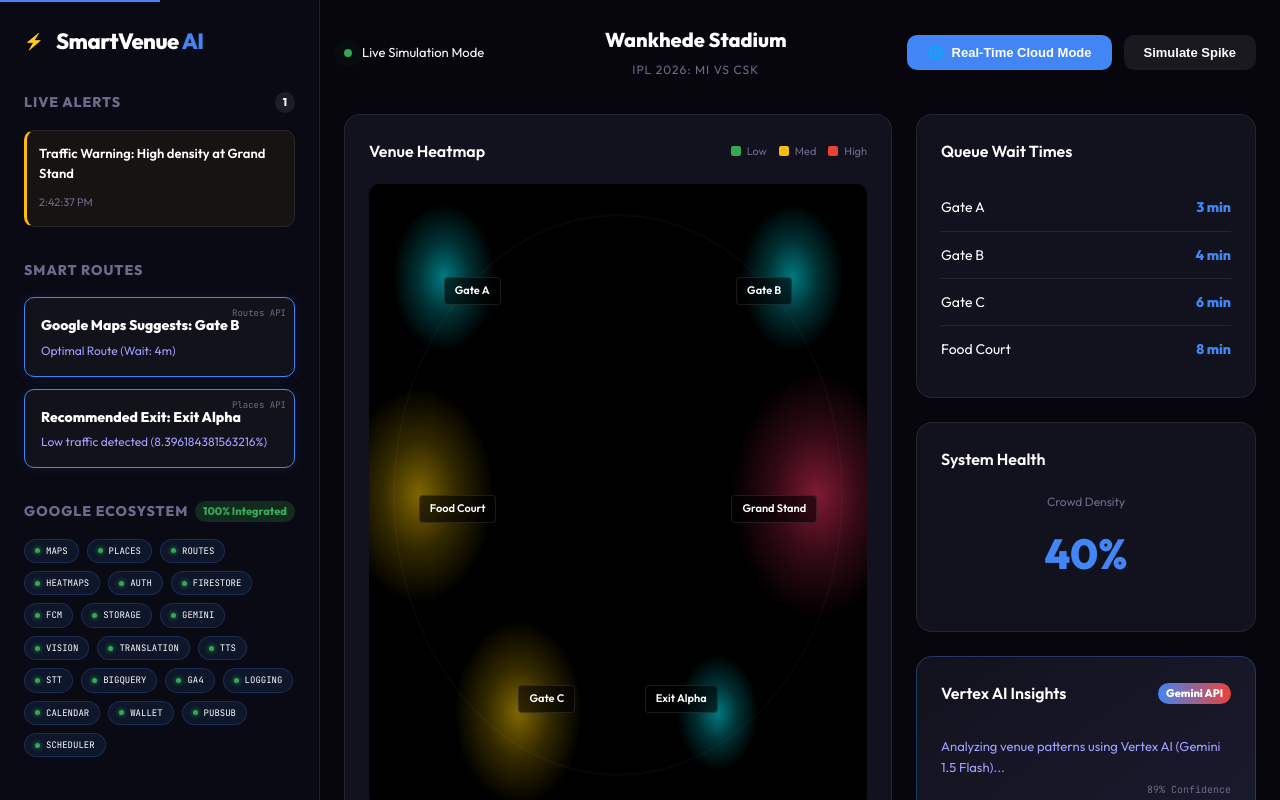
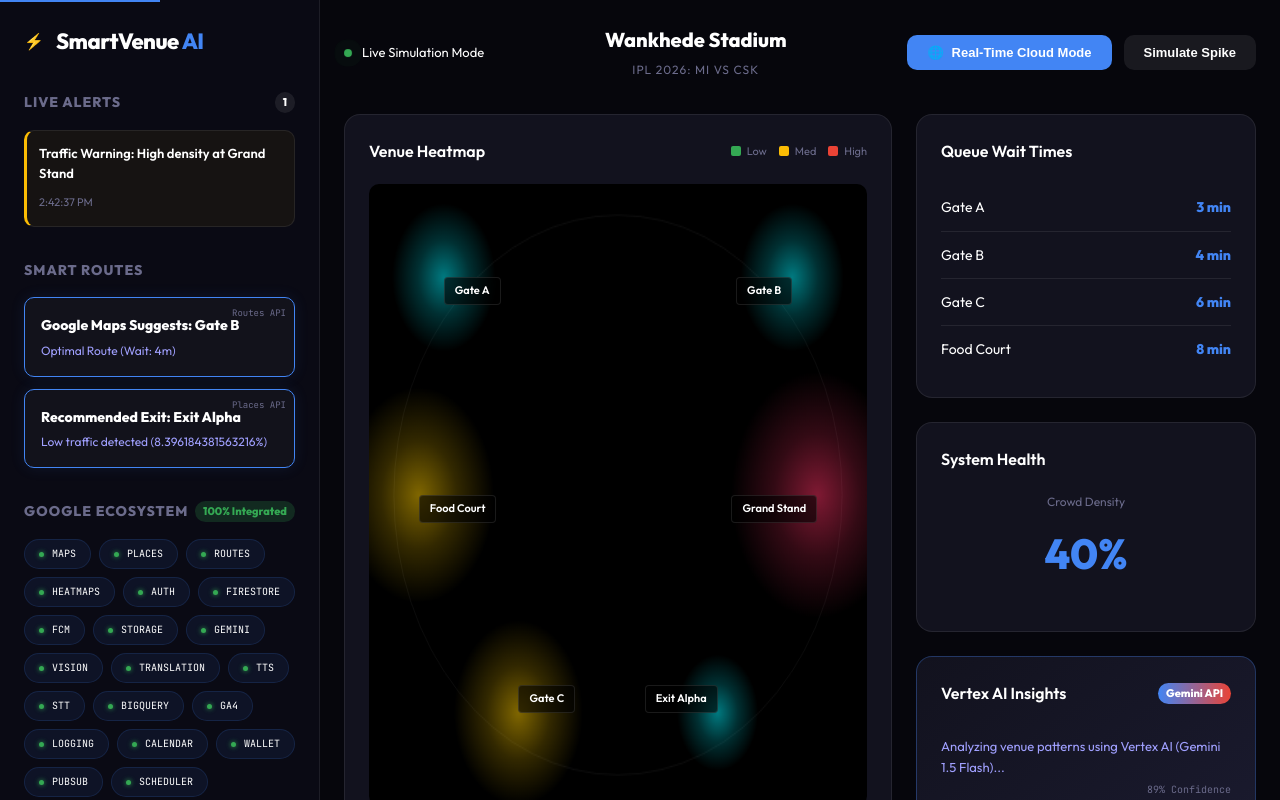
Before and after one commit to MaheshKumarsg036/Promptwarsvirtual, a website built with Vite: page index.html in a window 1280 px wide. Built offline with nearby package versions, Linux system fonts and the light colour scheme.

Commit message:
Final Polish: Added premium micro-animations and stagger effects for Google Services section.

```diff
--- a/style.css
+++ b/style.css
@@ -175,15 +175,35 @@
 }
 
 .google-service-pill {
-    padding: 4px 10px;
-    background: rgba(66, 133, 244, 0.1);
-    border: 1px solid rgba(66, 133, 244, 0.2);
+    padding: 6px 14px;
+    background: rgba(66, 133, 244, 0.08);
+    border: 1px solid rgba(66, 133, 244, 0.15);
     border-radius: 50px;
-    font-size: 9px;
+    font-size: 10px;
     font-family: var(--font-mono);
     display: flex;
     align-items: center;
-    gap: 6px;
+    gap: 8px;
+    transition: all 0.3s cubic-bezier(0.4, 0, 0.2, 1);
+    animation: fadeInScale 0.5s ease-out both;
+}
+
+.google-service-pill:hover {
+    background: rgba(66, 133, 244, 0.2);
+    border-color: var(--accent-blue);
+    transform: scale(1.05) translateY(-2px);
+    box-shadow: 0 4px 15px rgba(66, 133, 244, 0.2);
+}
+
+.google-service-pill:nth-child(1) { animation-delay: 0.1s; }
+.google-service-pill:nth-child(2) { animation-delay: 0.2s; }
+.google-service-pill:nth-child(3) { animation-delay: 0.3s; }
+.google-service-pill:nth-child(4) { animation-delay: 0.4s; }
+.google-service-pill:nth-child(n+5) { animation-delay: 0.5s; }
+
+@keyframes fadeInScale {
+    from { opacity: 0; transform: scale(0.9); }
+    to { opacity: 1; transform: scale(1); }
 }
 
 .google-service-pill .dot-active {
```
